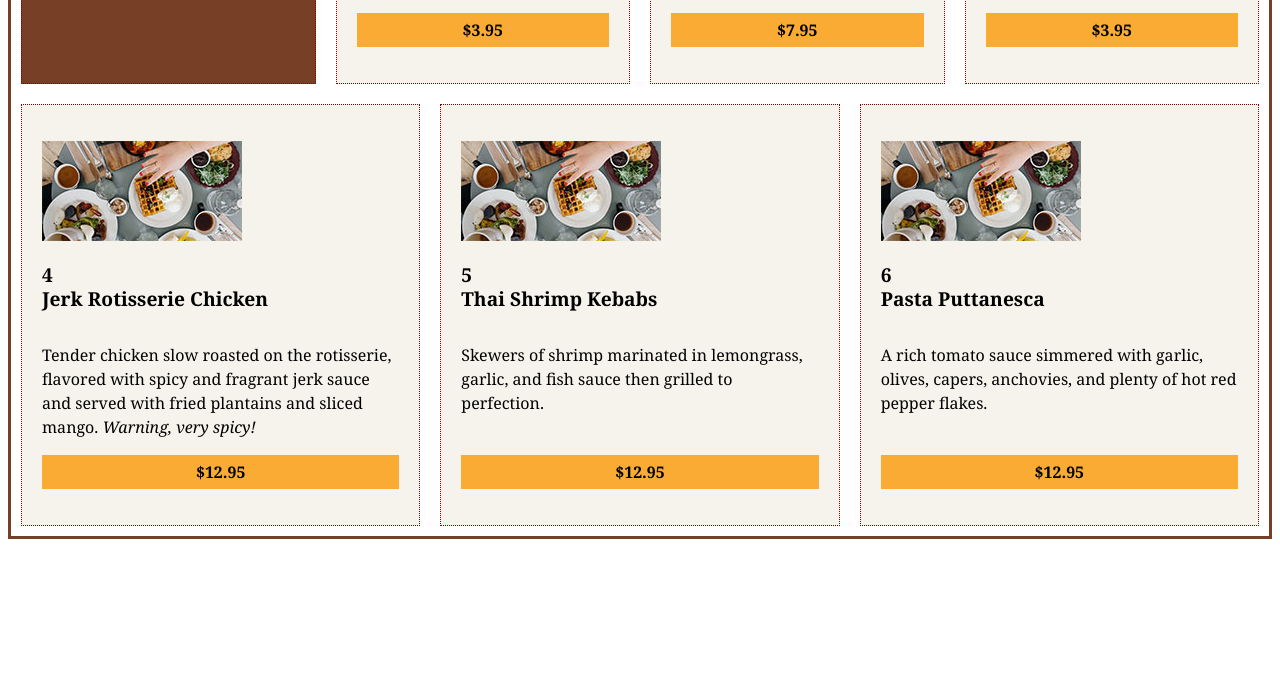
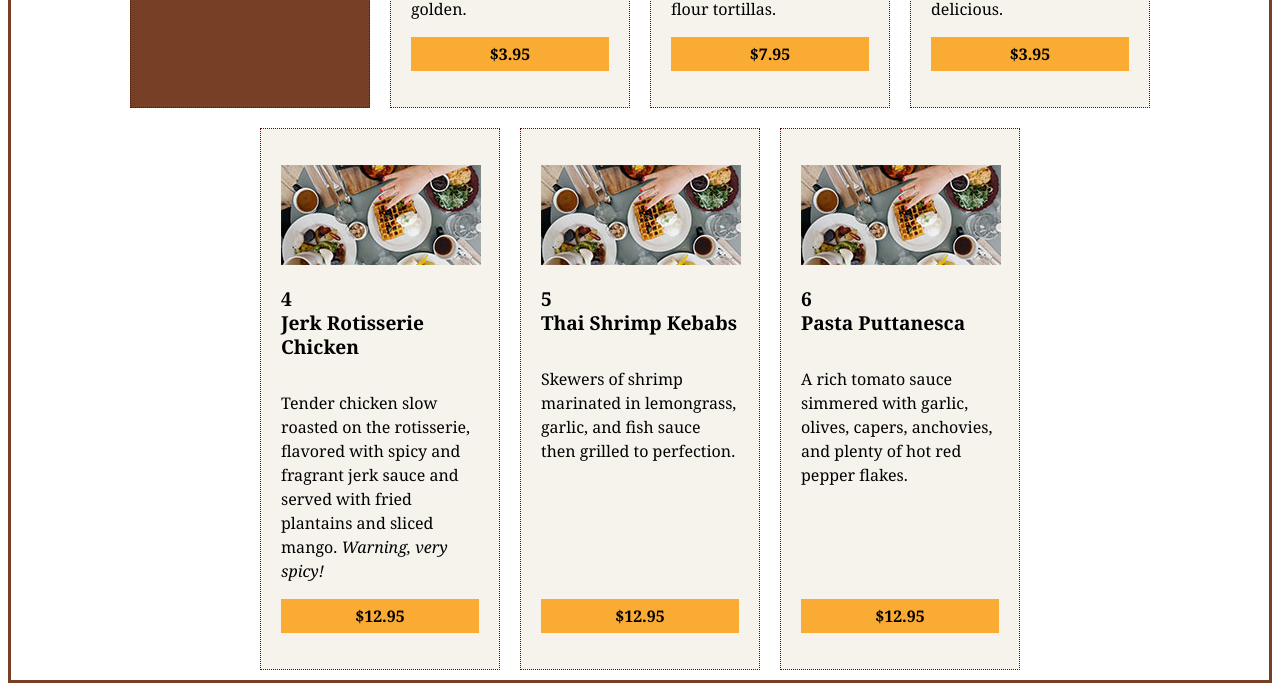
Before and after one commit to Edwin1335/Black-Goose-Bistro, a plain HTML site: page flex-menu.html in a window 1280 px wide. Shown: the part 359-1050 px from the top of the page. Before the commit the page ends 906 px from the top, so only its background shows below. Drawn offline with Linux system fonts and the light colour scheme.

Commit message:
Fixed min-max-height

```diff
--- a/flex-menu.html
+++ b/flex-menu.html
@@ -37,7 +37,8 @@
         margin: 10px;
         padding: 20px;
         border: 1px dotted maroon;
-        width: 240px;
+        min-width: 240px;
+        max-width: 240px;
         display: flex;
         flex-direction: column;
         flex: auto;
```
